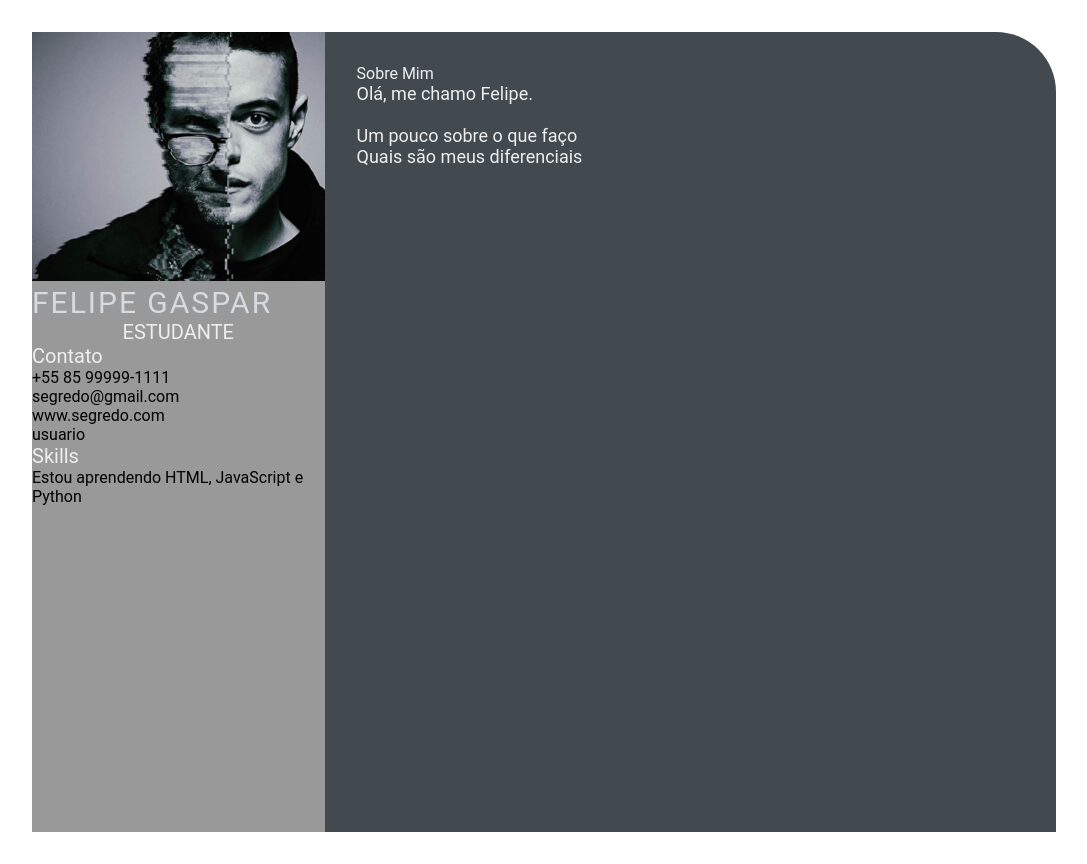
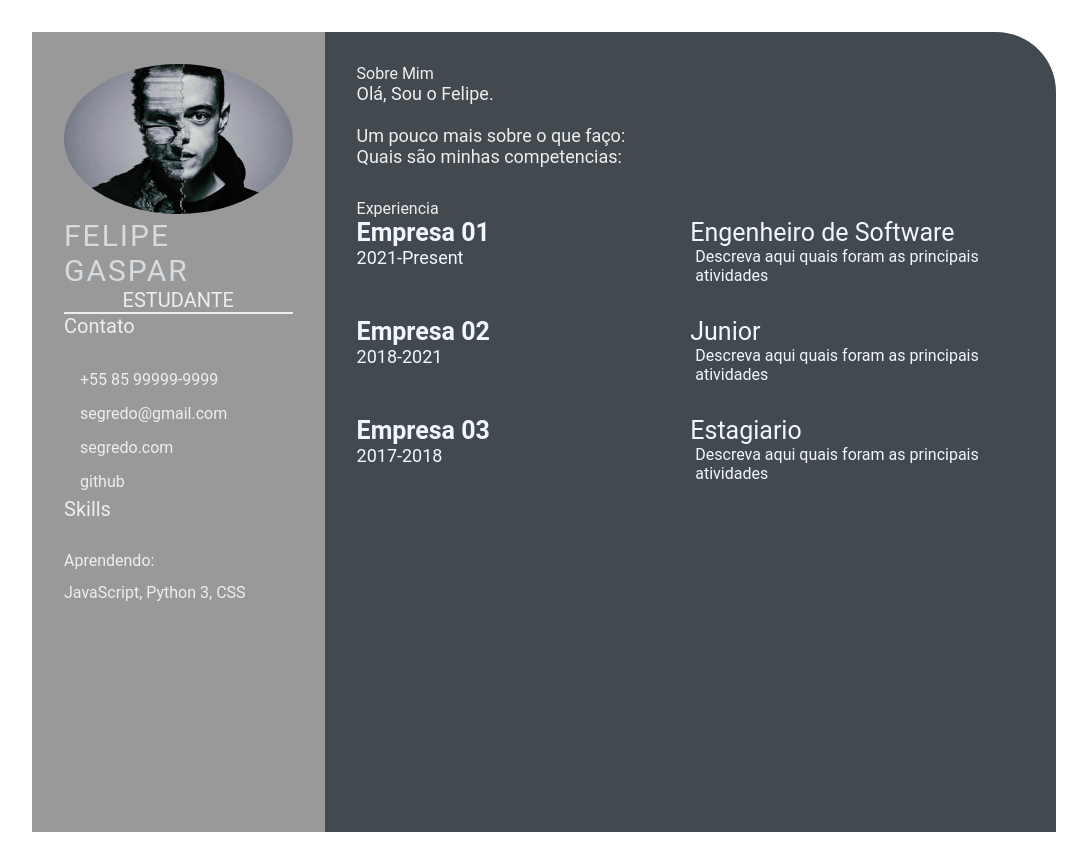
Before and after one commit to umgaspar/umgaspar.github.io, a plain HTML site: page index.html in a window 1280 px wide. Shown: the whole page, without its empty margins (96-1183 px from the left). Drawn offline with Linux system fonts and the light colour scheme.

Commit message:
atividade 3

```diff
--- a/index.html
+++ b/index.html
@@ -1,12 +1,9 @@
 <!DOCTYPE html>
 <html lang="en">
 <head>
-    <!-- configurações de compatibilidade de navegadores-->
     <meta charset="UTF-8">
     <meta http-equiv="X-UA-Compatible" content="IE=edge">
     <meta name="viewport" content="width=device-width, initial-scale=1.0">
-    <!-- configurações de compatibilidade de navegadores-->
-
     <title>Felipe Gaspar CV</title>
 
     <!-- Custom CSS -->
@@ -15,45 +12,90 @@
 <body>
     <main class="resume-contents">
         <section class="left-section">
-            <div class="left-section-content">
-                <div class="Profile">
+            <div class="left-section-contents">
+                <div class="profile">
                     <img class="profile-image" src="img/profile-image.jpg" alt="Profile image">
                     <p class="name">Felipe Gaspar</p>
                     <p class="profession">Estudante</p>
                 </div>
-                <div class="Contact-info">
+                <div class="contact-info">
                     <p class="left-title">Contato</p>
                     <ul>
-                        <li><i class="fa fa-phone"></i>+55 85 99999-1111
+                        <li><i class="fa fa-phone"></i>+55 85 99999-9999
                         </li>
-                        <li><i class="fa fa-envelop"></i>segredo@gmail.com
+                        <li><i class="fa fa-envelope"></i>segredo@gmail.com
                         </li>
-                        <li><i class="fa fa-globe"></i>www.segredo.com
+                        <li><i class="fa fa-globe"></i>segredo.com
                         </li>
-                        <li><i class="fa fa-github"></i>usuario
+                        <li><i class="fa fa-github"></i>github
                         </li>
                     </ul>
                 </div>
-                <div class="Skills">
+                <div class="skills">
                     <p class="left-title">Skills</p>
                     <ul>
-                        <li><p>Estou aprendendo HTML, JavaScript e Python</p></li>
+                        <li><p> Aprendendo:</p></li>
+                        <li><p> JavaScript, Python 3, CSS</p></li>
                     </ul>
                 </div>
+            </div>
         </section>
-            </section>
+
         <section class="right-section">
             <div class="right-section-contents">
+                <!-- sobre mim -->
                 <section class="about gap">
                     <div class="right-title">Sobre Mim</div>
                     <p class="about-me-contents">
-                            Olá, me chamo Felipe.<br>
-                            <br> Um pouco sobre o que faço
-                            <br> Quais são meus diferenciais
+                        Olá, Sou o Felipe.<br>
+                        <br> Um pouco mais sobre o que faço:
+                        <br> Quais são minhas competencias:
                     </p>
                 </section>
+                <!-- fim sobre mim -->
+
+                <!-- experiencia -->
+                <section class="experience gap">
+                    <div class="right-title">Experiencia</div>
+                    <div class="experience-contents">
+                        <div class="exp-left">
+                            <p class="exp-company-name">Empresa 01</p>
+                            <p class="exp-time-period">2021-Present</p>
+                        </div>
+                        <div class="exp-right">
+                            <p class="exp-position">Engenheiro de Software</p>
+                            <p class="exp-desc">
+                                Descreva aqui quais foram as principais atividades
+                            </p>
+                        </div>
+                    </div>
+                    <div class="experience-contents">
+                        <div class="exp-left">
+                            <p class="exp-company-name">Empresa 02</p>
+                            <p class="exp-time-period">2018-2021</p>
+                        </div>
+                        <div class="exp-right">
+                            <p class="exp-position">Junior</p>
+                            <p class="exp-desc">
+                                Descreva aqui quais foram as principais atividades
+                            </p>
+                        </div>
+                    </div>
+                    <div class="experience-contents">
+                        <div class="exp-left">
+                            <p class="exp-company-name">Empresa 03</p>
+                            <p class="exp-time-period">2017-2018</p>
+                        </div>
+                        <div class="exp-right">
+                            <p class="exp-position">Estagiario</p>
+                            <p class="exp-desc">
+                                Descreva aqui quais foram as principais atividades
+                            </p>
+                        </div>
                     </div>
                 </section>
+                <!-- fim experiencia -->
+            </div>
         </section>
     </main>
 </body>
--- a/style.css
+++ b/style.css
@@ -101,3 +101,38 @@
     font-size: 18px;
     color: #eeeeee;
 }
+
+.experience-contents,
+.education-contents,
+.awards-contents {
+    display: grid;
+    grid-template-columns: repeat(2, 1fr);
+    padding-bottom: 2rem;
+    color: #F1F8FD;
+}
+
+.exp-company-name,
+.education-school-name,
+.awards-company-name {
+    font-size: 25px;
+    font-weight: bold;
+}
+
+.exp-time-period,
+.educationp-time-period,
+.awards-time-period {
+    font-size: 18px;
+}
+
+.exp-position,
+.education-subject,
+.awards-name {
+    font-size: 25px;
+}
+
+.exp-desc,
+.education-desc,
+.awards-desc {
+    font-size: 16px;
+    padding-left: 5px;
+}
```
Lines whose indentation alone changed are shown as unchanged.
